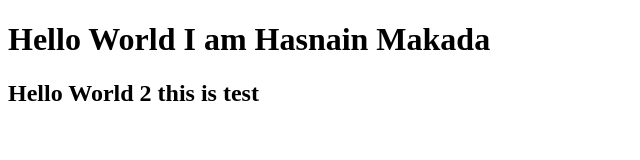
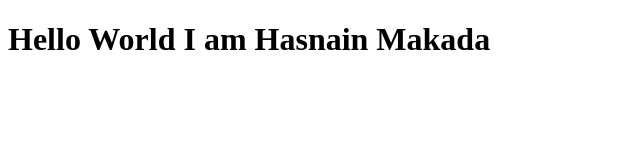
Before and after one commit to hasnainmakada-99/hello-world-app, a website: page index.html in a window 1280 px wide. Shown: the whole page, without its empty margins (0-640 px from the left). Drawn offline with Linux system fonts and the light colour scheme.

Commit message:
Add: Dockerignore and made some changes inside the codebase

```diff
--- a/index.html
+++ b/index.html
@@ -8,6 +8,5 @@
   </head>
   <body>
     <h1>Hello World I am Hasnain Makada</h1>
-    <h2>Hello World 2 this is test</h2>
   </body>
 </html>
```
Also changed, not shown: 2 other files.
